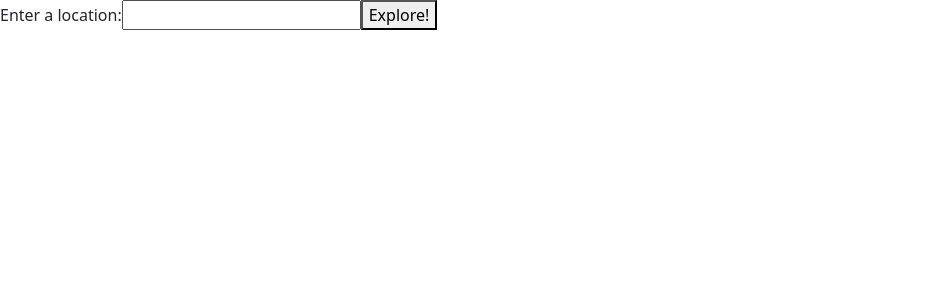
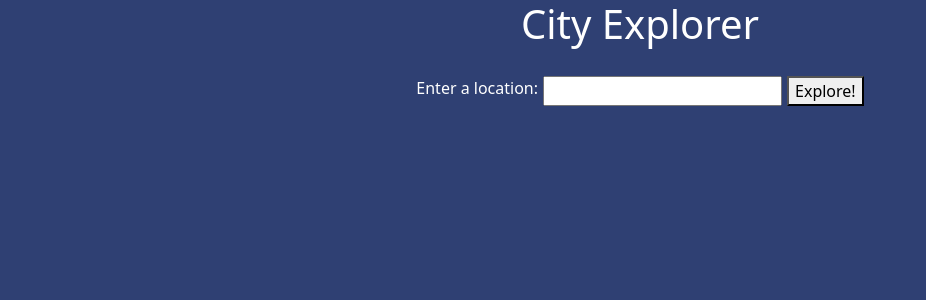
Before and after one commit to kennywlino/city-explorer, a React (Create React App) app: page / in a window 1280 px wide. Shown: the top 300 px of the page, without its empty margins (0-926 px from the left). Built offline with nearby package versions, Linux system fonts and the light colour scheme.

Commit message:
Updated to show map image and added personal styling.

```diff
--- a/src/components/App.css
+++ b/src/components/App.css
@@ -1,38 +1,11 @@
-.App {
-  text-align: center;
+#root {
+  display: flex;
+  flex-direction: column;
+  justify-content: center;
+  align-items: center;
+  gap: 20px;
 }
 
-.App-logo {
-  height: 40vmin;
-  pointer-events: none;
-}
-
-@media (prefers-reduced-motion: no-preference) {
-  .App-logo {
-    animation: App-logo-spin infinite 20s linear;
-  }
-}
-
-.App-header {
-  background-color: #282c34;
-  min-height: 100vh;
-  display: flex;
-  flex-direction: column;
-  align-items: center;
-  justify-content: center;
-  font-size: calc(10px + 2vmin);
+h1 {
   color: white;
 }
-
-.App-link {
-  color: #61dafb;
-}
-
-@keyframes App-logo-spin {
-  from {
-    transform: rotate(0deg);
-  }
-  to {
-    transform: rotate(360deg);
-  }
-}
--- a/src/components/App.js
+++ b/src/components/App.js
@@ -1,10 +1,14 @@
 import React from 'react';
 import CitySearchForm from './CitySearchForm';
+import './App.css';
 
 class App extends React.Component {
     render () {
         return (
-            <CitySearchForm />
+            <>
+                <h1>City Explorer</h1>
+                <CitySearchForm />
+            </>
         )
     }
 }
--- /dev/null
+++ b/src/components/CityDisplay.css
@@ -0,0 +1,9 @@
+div.card {
+    display: flex;
+    align-items: center;
+}
+
+card div.card-header {
+    display: flex;
+    justify-content: center;
+}
--- a/src/components/CityDisplay.js
+++ b/src/components/CityDisplay.js
@@ -3,10 +3,13 @@ import React from 'react';
 import Card from 'react-bootstrap/Card';
 import ListGroup from 'react-bootstrap/ListGroup';
 
+import './CityDisplay.css';
+
 class CityDisplay extends React.Component {
     render() {
         return (
-            <Card style={{width: '18rem' }}>
+            <Card style={{width: '25rem' }}>
+                <Card.Img variant="top" src={this.props.mapImageData} />
                 <Card.Header>{this.props.cityData.display_name}</Card.Header>
                 <ListGroup variant="flush">
                     <ListGroup.Item>Longitude: {this.props.cityData.lon}</ListGroup.Item>
--- /dev/null
+++ b/src/components/CitySearchForm.css
@@ -0,0 +1,6 @@
+form label {
+    display: flex;
+    gap: 5px;
+    justify-content: center;
+    color: white;
+}
--- a/src/components/CitySearchForm.js
+++ b/src/components/CitySearchForm.js
@@ -3,6 +3,8 @@ import axios from 'axios';
 
 import CityDisplay from './CityDisplay';
 import ErrorDisplay from './ErrorDisplay';
+
+import './CitySearchForm.css';
 
 class CitySearchForm extends React.Component {
     constructor(props) {
@@ -10,6 +12,7 @@ class CitySearchForm extends React.Component {
         this.state = {
             city : '',
             cityData: [],
+            mapImageData: '',
             error: false,
             errorMessage: '',
             showErrorDisplay: false
@@ -34,8 +37,13 @@ class CitySearchForm extends React.Component {
         try {
             let url = `https://us1.locationiq.com/v1/search?key=${process.env.REACT_APP_LOCATIONIQ_API_KEY}&q=${this.state.city}&format=json`;
             let cityData = await axios.get(url);
+            let lon = cityData.data[0].lon;
+            let lat = cityData.data[0].lat;
+            let mapImageUrl = `https://maps.locationiq.com/v3/staticmap?key=${process.env.REACT_APP_LOCATIONIQ_API_KEY}&center=${lat},${lon}&zoom=10`;
+            let mapImageData = await axios.get(mapImageUrl);
             this.setState({
                 cityData: cityData.data[0],
+                mapImageData: mapImageData.request.responseURL,
                 error: false,
             })
         } catch(error) {
@@ -68,6 +76,7 @@ class CitySearchForm extends React.Component {
                     ?
                     <CityDisplay
                         cityData={this.state.cityData}
+                        mapImageData={this.state.mapImageData}
                     />
                     :
                     this.state.city !== '' && this.state.error
--- a/src/index.css
+++ b/src/index.css
@@ -5,6 +5,7 @@ body {
     sans-serif;
   -webkit-font-smoothing: antialiased;
   -moz-osx-font-smoothing: grayscale;
+  background-color: #2F4073 !important;
 }
 
 code {
```
Also changed, not shown: 1 other file (tests, documents, lock files or other folders).
